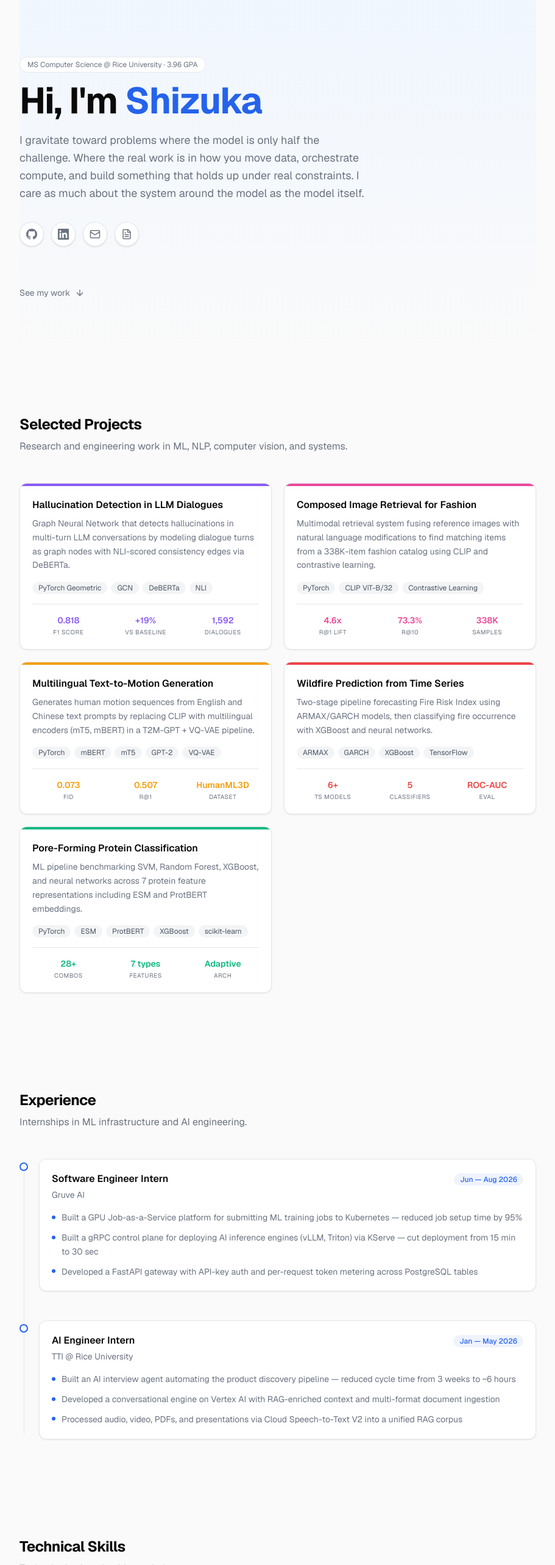
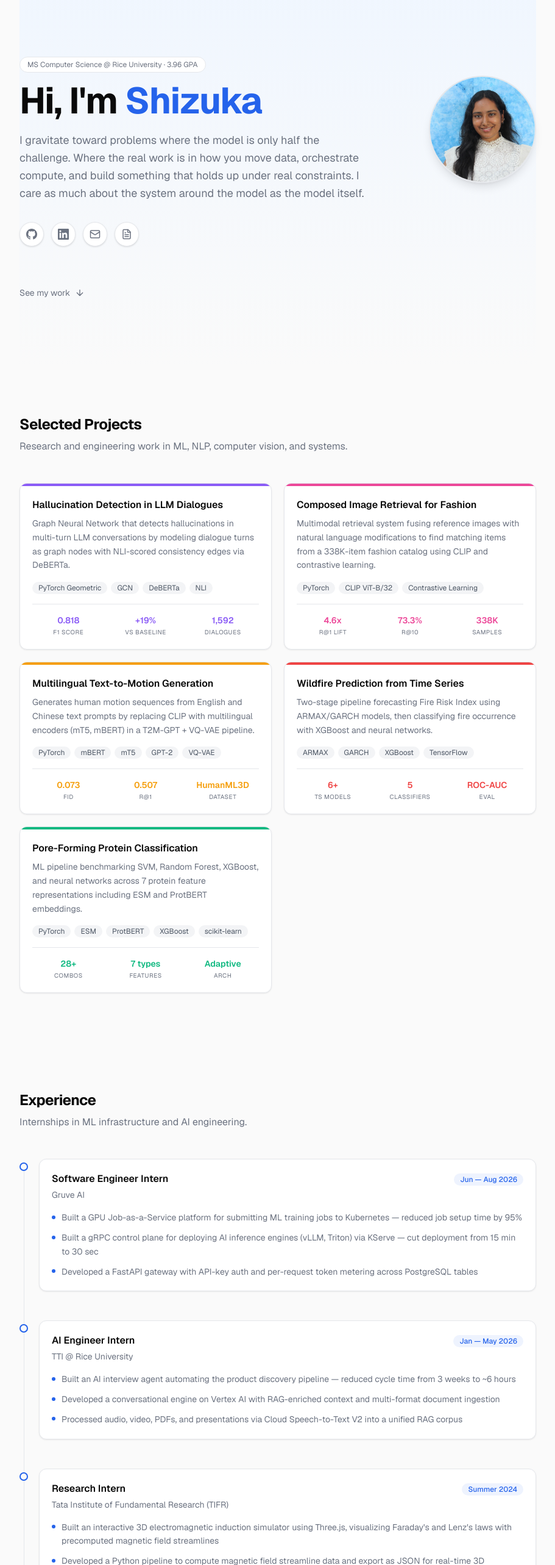
Before and after one commit to darashizuka/portfolio, a Next.js app: page / in a window 1280 px wide. Shown: the part 80-2646 px from the top of the page at 61% size, without its empty margins (184-1095 px from the left). Built offline with nearby package versions, Linux system fonts and the light colour scheme.

Commit message:
Add profile photo, TIFR experience

```diff
--- a/app/page.tsx
+++ b/app/page.tsx
@@ -114,6 +114,16 @@ const EXPERIENCE = [
       "Processed audio, video, PDFs, and presentations via Cloud Speech-to-Text V2 into a unified RAG corpus",
     ],
   },
+  {
+    role: "Research Intern",
+    company: "Tata Institute of Fundamental Research (TIFR)",
+    period: "Summer 2024",
+    points: [
+      "Built an interactive 3D electromagnetic induction simulator using Three.js, visualizing Faraday's and Lenz's laws with precomputed magnetic field streamlines",
+      "Developed a Python pipeline to compute magnetic field streamline data and export as JSON for real-time 3D rendering in the browser",
+      "Deployed as a zero-install web application on GitHub Pages for physics education and research visualization",
+    ],
+  },
 ];
 
 const SKILL_GROUPS = [
@@ -175,6 +185,8 @@ export default function Home() {
             background: `linear-gradient(180deg, var(--hero-gradient-from) 0%, var(--hero-gradient-to) 100%)`,
           }}
         >
+          <div className="flex flex-col-reverse items-start gap-8 sm:flex-row sm:items-center sm:gap-12">
+            <div className="flex-1">
               <div className="animate-fade-up">
                 <div className="mb-4 inline-block rounded-full border border-[var(--border)] bg-[var(--card)] px-3 py-1 text-xs text-[var(--muted)]">
                   MS Computer Science @ Rice University &middot; 3.96 GPA
@@ -187,6 +199,15 @@ export default function Home() {
               <p className="animate-fade-up-delay-1 mt-5 max-w-xl text-lg leading-relaxed text-[var(--muted)]">
                 I gravitate toward problems where the model is only half the challenge. Where the real work is in how you move data, orchestrate compute, and build something that holds up under real constraints. I care as much about the system around the model as the model itself.
               </p>
+            </div>
+            <div className="animate-fade-up shrink-0">
+              <img
+                src="/photo.jpg"
+                alt="Shizuka Dara"
+                className="h-36 w-36 rounded-full border-2 border-[var(--border)] object-cover shadow-lg sm:h-44 sm:w-44"
+              />
+            </div>
+          </div>
           <div className="animate-fade-up-delay-2 mt-8 flex gap-3">
             {SOCIAL_LINKS.map((s) => (
               <a
```
Also changed, not shown: public/photo.jpg (added), 1 other file (tests, documents, lock files or other folders). Lines whose indentation alone changed are shown as unchanged.
